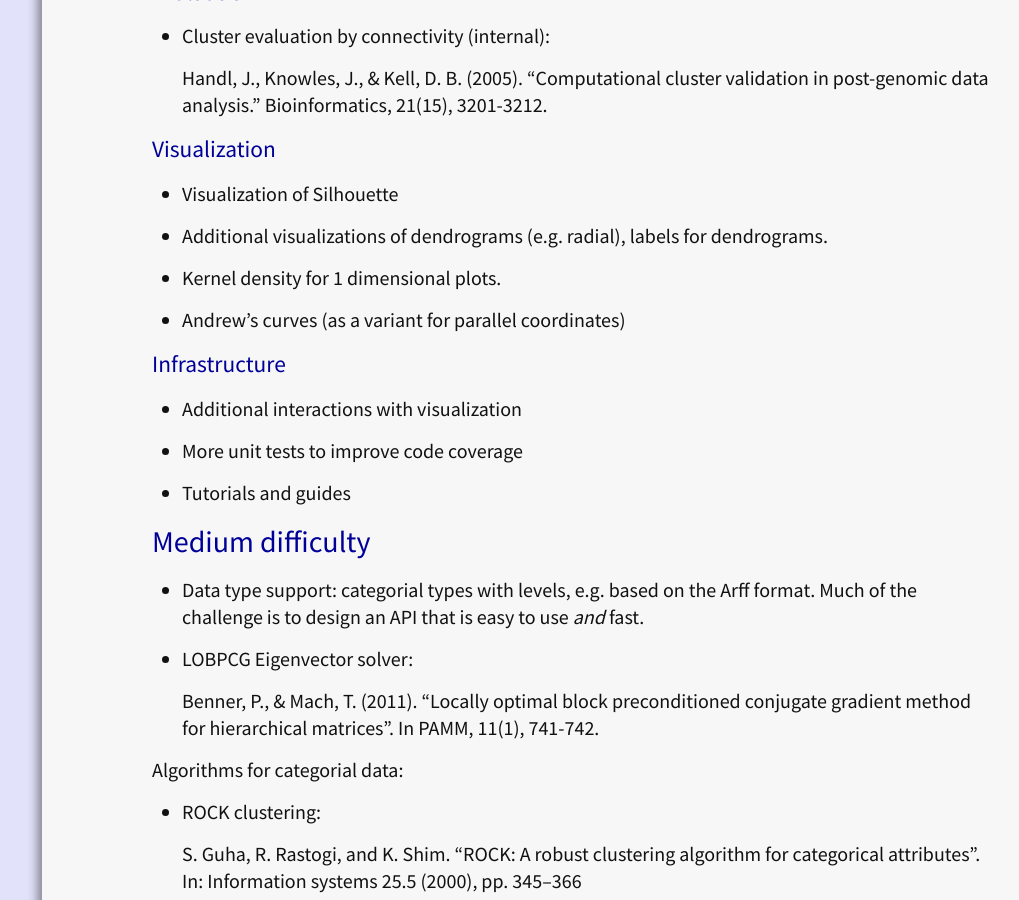
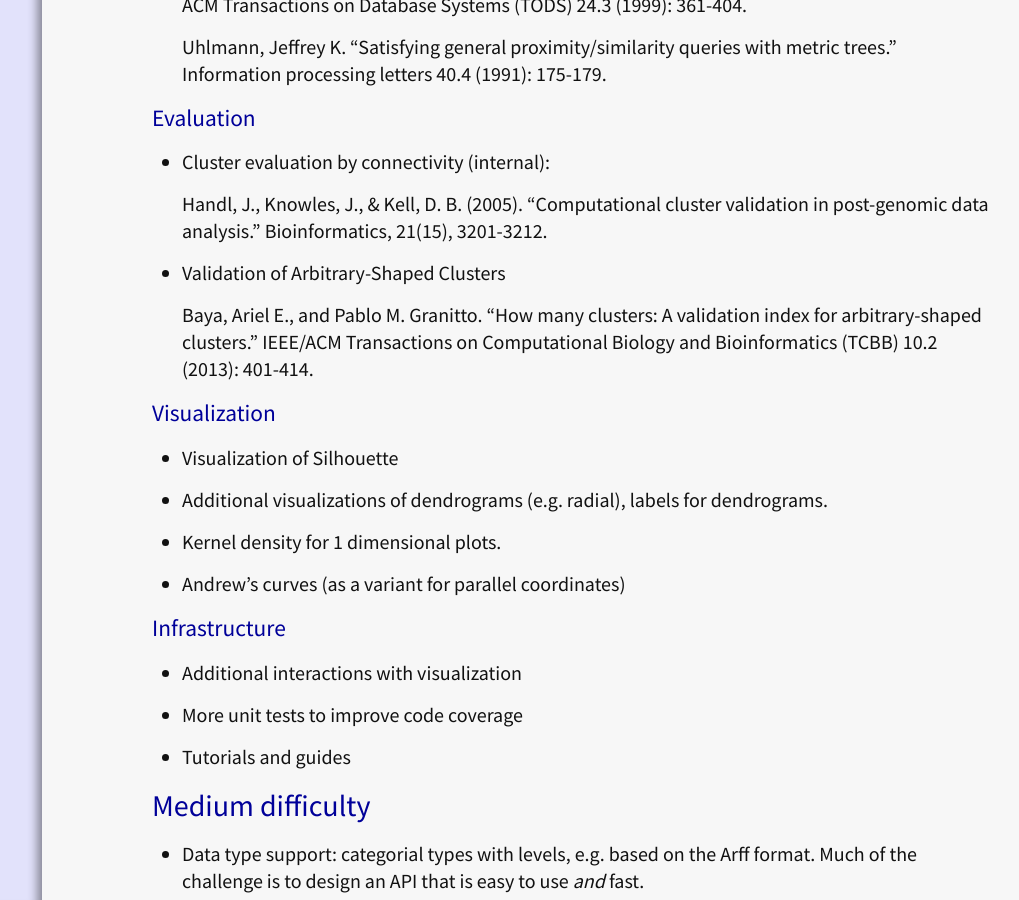
Before and after one commit to elki-project/elki-project.github.io, a Jekyll site: the page built from dev/projectideas.md, in a window 1280 px wide and 900 px high, scrolled down 6117 px. Shown: the whole window, without its empty margins (248-1267 px from the left). Built offline with Jekyll 4.4.1, drawn with Linux system fonts in a browser that asks for light colours; some of the changed text lies outside the part shown.

Commit message:
Update projectideas.md

```diff
--- a/dev/projectideas.md
+++ b/dev/projectideas.md
@@ -91,6 +91,12 @@
 - DIANA algorithm:
 
   L. Kaufman and P. J. Rousseeuw. Finding Groups in Data: An Introduction to Cluster Analyis. John Wiley&Sons, 1990
+
+- Extension of Lance-Williams - minimum average distance in new cluster etc.:
+
+  M. Jambu, M.-O. Lebeaux. "Classification automatique pour l'analyse des données"
+
+  J. Podani. "New Combinatorial Clustering Methods". Vegetatio 81(1/2)
 
 ### DBSCAN and OPTICS extensions
 
@@ -217,6 +223,10 @@
 
   Handl, J., Knowles, J., & Kell, D. B. (2005). "Computational cluster validation in post-genomic data analysis." Bioinformatics, 21(15), 3201-3212.
 
+- Validation of Arbitrary-Shaped Clusters
+
+  Baya, Ariel E., and Pablo M. Granitto. "How many clusters: A validation index for arbitrary-shaped clusters." IEEE/ACM Transactions on Computational Biology and Bioinformatics (TCBB) 10.2 (2013): 401-414.
+
 ### Visualization
 
 - Visualization of Silhouette
```
